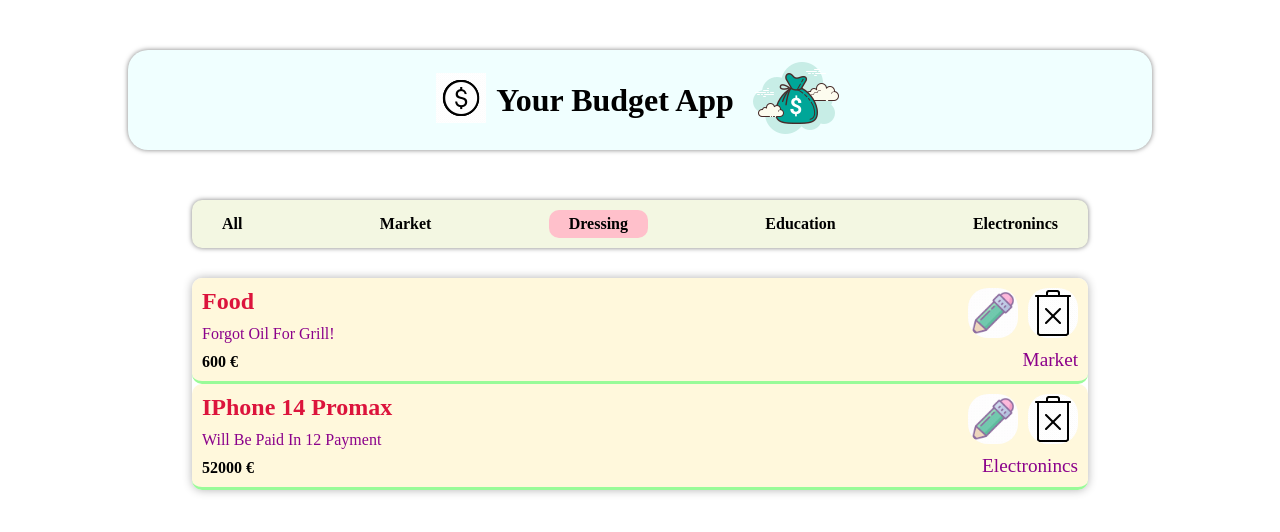
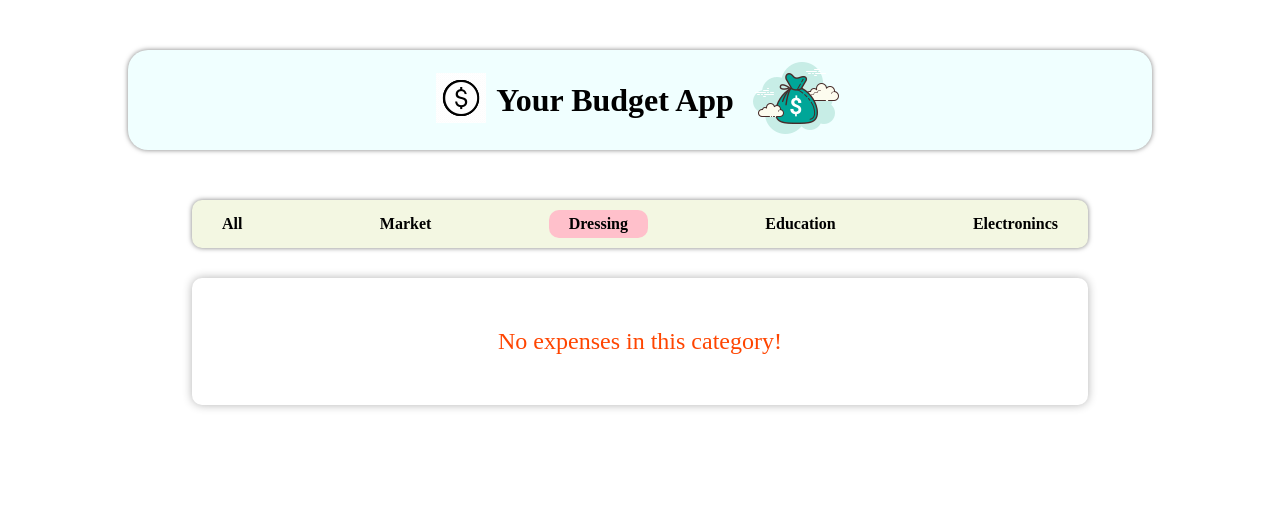
Before and after one commit to mzffrtp/homebudgetapp, a React (Create React App) app: page / in a window 1280 px wide. Both pictures are taken after a click on the element "Dressing". Shown: the top 532 px of the page. Built offline with nearby package versions, Linux system fonts and the light colour scheme; data requests are answered from the project's data file.

Commit message:
ListExpenses, SingleExpense components created and designed

```diff
--- a/src/App.js
+++ b/src/App.js
@@ -52,7 +52,9 @@ if(categories === null || expenses === null ){
       />
       <ListExpenses
       expenses ={expenses}
-      categories = {categories}/>
+      categories = {categories}
+      selectedCategory ={selectedCategory}
+      />
     </div>
   );
 }
--- a/src/assets/styles/listexpenses.css
+++ b/src/assets/styles/listexpenses.css
@@ -11,3 +11,10 @@
     box-shadow: 0px 0px 10px 0px rgba(0, 0, 0, 0.3) ;
     margin: 30px 0px;
 }
+
+.emptyList{
+    text-align: center;
+    padding: 50px;
+    font-size: 1.5rem;
+    color: orangered;
+}
--- a/src/assets/styles/singleexpense.css
+++ b/src/assets/styles/singleexpense.css
@@ -44,4 +44,7 @@
     right:10px;
     font-size: 1.2rem;
     color:darkmagenta;
+    padding: 5px;
+    border-radius: 10px;
+    background-color: azure;
 }
--- a/src/components/ListExpenses.js
+++ b/src/components/ListExpenses.js
@@ -1,20 +1,39 @@
-import React from "react";
+import React, { useEffect, useState } from "react";
 
 import "../assets/styles/listexpenses.css"
 import SingleExpense from "./SingleExpense";
 
-const ListExpenses = ({expenses = [], categories}) => {
+const ListExpenses = ({ expenses = [], categories, selectedCategory }) => {
+    const [filteredExpenses, setFilteredExpenses] = useState(expenses);
+
+    useEffect(() => {
+        if (selectedCategory.id === "0") {
+            setFilteredExpenses(expenses)
+        } else {
+            const tempSelectedExpenses = expenses.filter(item => item.categoryId === selectedCategory.id)
+            setFilteredExpenses(tempSelectedExpenses)
+        }
+    }, [selectedCategory])
+
     return (
         <div className="expensesContainer" >
             <div className="expensesWrapper">
                 {
-                    expenses.map(expense=>(
-                        <SingleExpense
-                        key={expense.id}
-                        expense ={expense}
-                        categories ={categories}
-                        />
-                    ))
+                    filteredExpenses.length === 0 ? (
+                        <div className="emptyList">No expenses in this category!</div>
+                    ) : (
+                        <>
+                            {
+                                filteredExpenses.map(expense => (
+                                    <SingleExpense
+                                        key={expense.id}
+                                        expense={expense}
+                                        categories={categories}
+                                    />
+                                ))
+                            }
+                        </>
+                    )
                 }
 
             </div>
```
Also changed, not shown: 1 other file (tests, documents, lock files or other folders).
